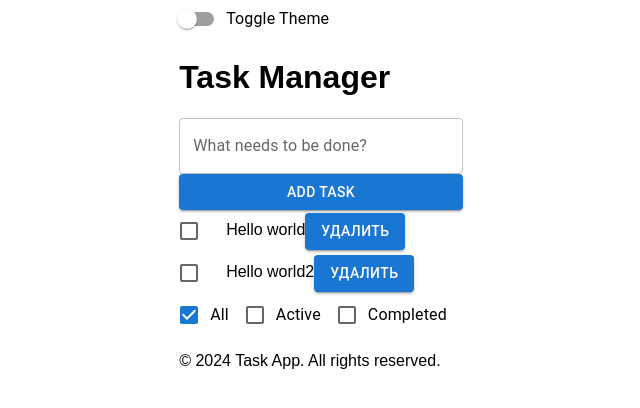
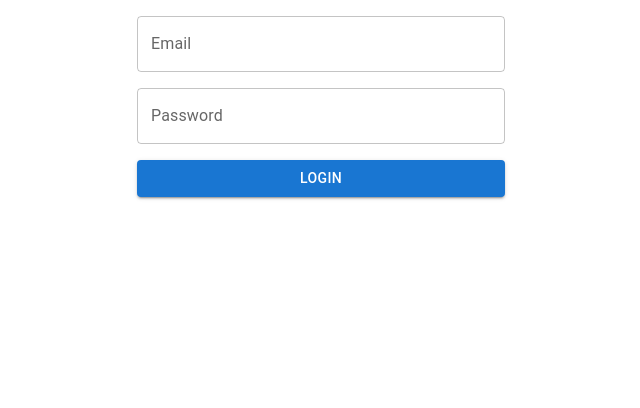
Before and after one commit to Nikita-glitch-web/task-manager, a React (Vite) app: page / in a window 1280 px wide. Shown: the top 408 px of the page, without its empty margins (319-959 px from the left). Built offline with nearby package versions, Linux system fonts and the light colour scheme.

Commit message:
last changes Login need to be fixed

```diff
--- a/src/App.tsx
+++ b/src/App.tsx
@@ -4,16 +4,24 @@ import { TaskForm } from "./components/TaskForm/TaskForm";
 import { TaskList } from "./components/TaskList/TaskList";
 import ThemeSwitcher from "./components/ThemeToggle/ThemeToggle";
 import { ThemeContextProvider } from "./theme/ThemeContext";
+import { LoginForm } from "./components/LoginForm";
+import { useAuth } from "./hooks/useAuth";
 
 const App: React.FC = () => {
+  const { isAuthenticated, login } = useAuth();
+
+  if (!isAuthenticated) {
+    return <LoginForm onSubmit={login} />;
+  }
+
   return (
     <div className="page-wrapper">
       <ThemeContextProvider>
         <div>
           <ThemeSwitcher />
           <main>
-            <TaskForm></TaskForm>
-            <TaskList></TaskList>
+            <TaskForm />
+            <TaskList />
           </main>
           <footer className="app-footer">
             <p>© 2024 Task App. All rights reserved.</p>
--- a/src/components/Button/Button.tsx
+++ b/src/components/Button/Button.tsx
@@ -4,11 +4,16 @@ import Button from "@mui/material/Button";
 interface ButtonUsageProps {
   onClick?: () => void;
   children: string;
+  type?: "button" | "submit" | "reset"; // Добавляем тип кнопки
 }
 
-export const ButtonUsage: FC<ButtonUsageProps> = ({ onClick, children }) => {
+export const ButtonUsage: FC<ButtonUsageProps> = ({
+  onClick,
+  children,
+  type = "button",
+}) => {
   return (
-    <Button variant="contained" onClick={onClick}>
+    <Button variant="contained" onClick={onClick} type={type}>
       {children}
     </Button>
   );
--- /dev/null
+++ b/src/components/LoginForm/LoginForm.module.scss
@@ -0,0 +1,6 @@
+.form_wrapper {
+  display: flex;
+  justify-content: center;
+  max-width: 380px;
+  margin: 0 auto;
+}
--- a/src/components/LoginForm/LoginForm.tsx
+++ b/src/components/LoginForm/LoginForm.tsx
@@ -1,64 +1,69 @@
-import { FC, useState } from "react";
-import { FormGroup } from "@mui/material";
-import TextField from "@mui/material/TextField";
+import React, { useState } from "react";
+import { TextField, FormGroup, Box } from "@mui/material";
 import { ButtonUsage } from "../Button/Button";
-import styles from "./LoginForm.module.scss";
+
+interface Credentials {
+  email: string;
+  password: string;
+}
 
 interface LoginFormProps {
-  onSubmit: (credentials: { username: string; password: string }) => void;
+  onSubmit: (credentials: Credentials) => void;
 }
 
-export const LoginForm: FC<LoginFormProps> = ({ onSubmit }) => {
-  const [username, setUsername] = useState<string>("");
+export const LoginForm: React.FC<LoginFormProps> = ({ onSubmit }) => {
+  const [email, setEmail] = useState<string>(""); // Изменено username на email
   const [password, setPassword] = useState<string>("");
-  const [usernameError, setUsernameError] = useState<string | null>(null);
-  const [passwordError, setPasswordError] = useState<string | null>(null);
+  const [, setError] = useState<string | null>(null);
 
   const handleSubmit = (e: React.FormEvent) => {
     e.preventDefault();
 
-    if (!username) {
-      setUsernameError("Username is required");
-    } else {
-      setUsernameError(null);
+    if (!email || !password) {
+      setError("Email and password are required");
+      return;
     }
 
-    if (!password) {
-      setPasswordError("Password is required");
-    } else {
-      setPasswordError(null);
-    }
-
-    if (username && password) {
-      onSubmit({ username, password });
-    }
+    setError(null);
+    onSubmit({ email, password }); // Передаем email вместо username
   };
 
   return (
-    <FormGroup onSubmit={handleSubmit} className={styles.form_wrapper}>
+    <Box
+      component="form"
+      onSubmit={handleSubmit}
+      sx={{
+        width: "100%",
+        maxWidth: 400,
+        margin: "auto",
+        padding: 2,
+        display: "flex",
+        flexDirection: "column",
+        gap: 2,
+      }}
+    >
+      <FormGroup>
         <TextField
-        label="Username"
+          label="Email"
+          type="email"
           variant="outlined"
-        value={username}
-        onChange={(e) => setUsername(e.target.value)}
-        error={!!usernameError}
-        helperText={usernameError}
+          value={email}
+          onChange={(e) => setEmail(e.target.value)}
           fullWidth
-        margin="normal"
         />
+      </FormGroup>
+      <FormGroup>
         <TextField
           label="Password"
           type="password"
           variant="outlined"
           value={password}
           onChange={(e) => setPassword(e.target.value)}
-        error={!!passwordError}
-        helperText={passwordError}
           fullWidth
-        margin="normal"
         />
-      <ButtonUsage>Login</ButtonUsage>
       </FormGroup>
+      <ButtonUsage type="submit">Login</ButtonUsage>
+    </Box>
   );
 };
 
--- /dev/null
+++ b/src/hooks/useAuth.ts
@@ -0,0 +1,34 @@
+import { useState } from "react";
+
+export interface Credentials {
+  username: string;
+  password: string;
+}
+
+export const useAuth = () => {
+  const [isAuthenticated, setIsAuthenticated] = useState<boolean>(false);
+
+  const login = (credentials: Credentials) => {
+    if (
+      credentials.username === "admin" &&
+      credentials.password === "password"
+    ) {
+      console.log("Login successful");
+      setIsAuthenticated(true);
+    } else {
+      console.log("Invalid credentials");
+      alert("Invalid username or password");
+    }
+  };
+
+  const logout = () => {
+    setIsAuthenticated(false);
+    console.log("User logged out");
+  };
+
+  return {
+    isAuthenticated,
+    login,
+    logout,
+  };
+};
```
Lines whose indentation alone changed are shown as unchanged.
